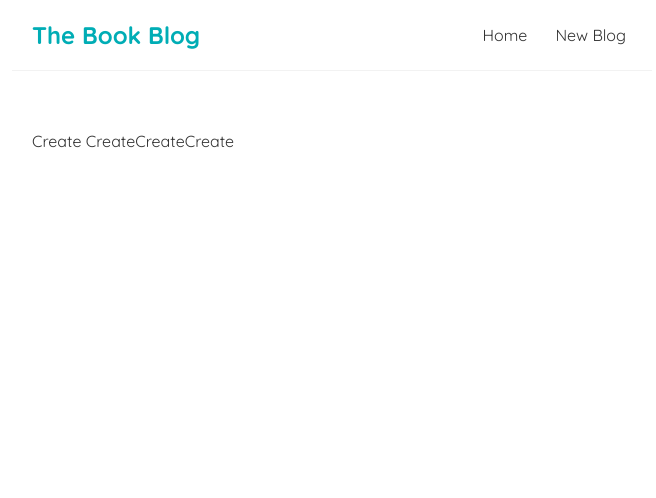
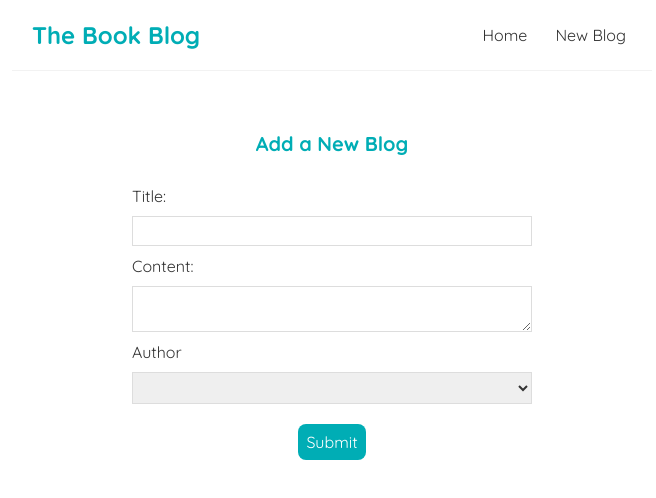
Before and after one commit to joycethh/json-server-blog-project, a React (Create React App) app: page /create in a window 1280 px wide. Shown: the top 498 px of the page, without its empty margins (308-964 px from the left). Built offline with nearby package versions, Linux system fonts and the light colour scheme.

Commit message:
create CreateArea

```diff
--- a/src/Create.js
+++ b/src/Create.js
@@ -1,5 +1,50 @@
-import React from "react";
+import React, { useState } from "react";
 
 export const Create = () => {
-  return <div>Create CreateCreateCreate</div>;
+  const [input, setInput] = useState({
+    title: "",
+    body: " ",
+    author: " ",
+  });
+
+  const handleChange = (e) => {
+    setInput({ ...input, [e.target.name]: e.target.value });
+  };
+
+  const handleSubmit = (e) => {
+    e.preventDefault();
+    const newBlog = input;
+    fetch("http://localhost:8000/blogs", {
+      method: "POST",
+      headers: { "Content-Type": "application/json" },
+      body: JSON.stringify(newBlog),
+    }).then(() => console.log("post request", fetch()));
+  };
+
+  return (
+    <div className="create">
+      <h2> Add a New Blog</h2>
+      <form>
+        <label>Title: </label>
+        <input
+          name="title"
+          type="text"
+          value={input.title}
+          onChange={handleChange}
+        />
+        <label>Content:</label>
+        <textarea
+          name="body"
+          type="text"
+          value={input.body}
+          onChange={handleChange}
+        />
+        <label>Author</label>
+        <select>
+          <option value={input.author}>{input.author}</option>
+        </select>
+        <button onClick={handleSubmit}>Submit</button>
+      </form>
+    </div>
+  );
 };
--- a/src/index.css
+++ b/src/index.css
@@ -62,3 +62,38 @@
 .blog-details div {
   margin: 20px 0;
 }
+
+
+/* create new blog form */
+.create {
+  max-width: 400px;
+  margin: 0 auto;
+  text-align: center;
+}
+.create label {
+  text-align: left;
+  display: block;
+}
+.create h2 {
+  font-size: 20px;
+  color:#00ADB5;
+  margin-bottom: 30px;
+}
+.create input, .create textarea, .create select {
+  width: 100%;
+  padding: 6px 10px;
+  margin: 10px 0;
+  border: 1px solid #ddd;
+  box-sizing: border-box;
+  display: block;
+}
+.create button {
+  font-size: 16px;
+  background:#00ADB5;
+  color: #fff;
+  border: 0;
+  padding: 8px;
+  border-radius: 8px;
+  cursor: pointer;
+  margin: 10px 0;
+}
```
